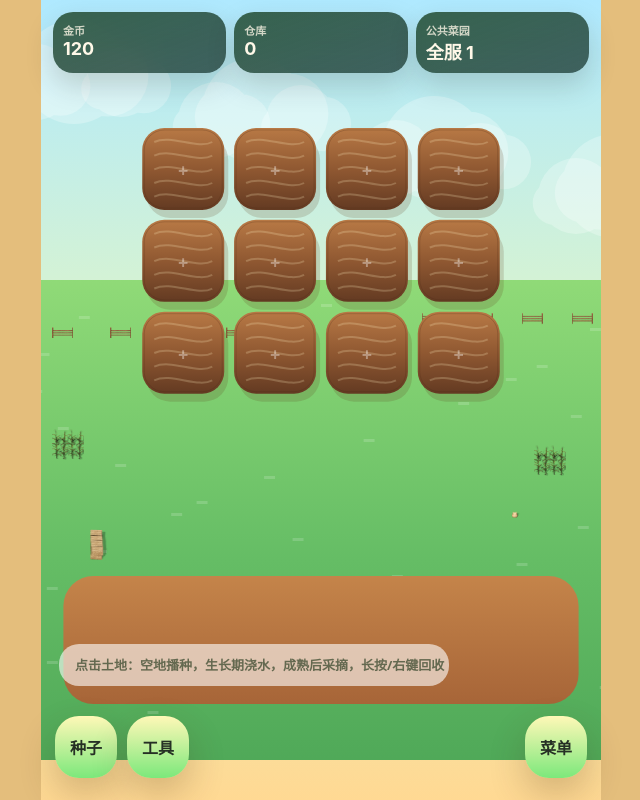
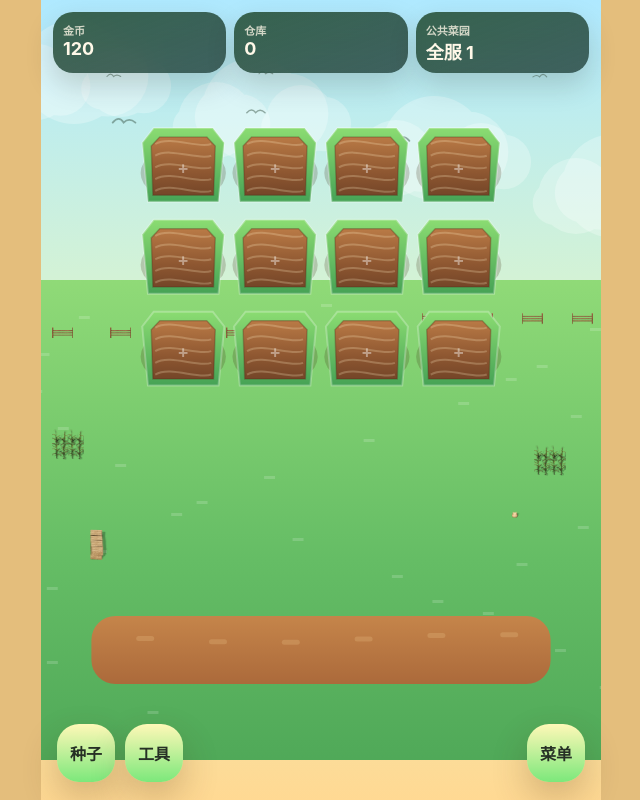
Before and after one commit to magao520/nianshou, a plain HTML site: page index.html in a window 1280 px wide. Both pictures are taken after a click on the button "进入菜园". Shown: the whole page, without its empty margins (319-959 px from the left). Drawn offline with Linux system fonts and the light colour scheme.

Commit message:
fix(farm): improve embedded plots and sky details

```diff
--- a/index.html
+++ b/index.html
@@ -6,8 +6,8 @@
     <meta name="theme-color" content="#f6dca8" />
     <title>云上菜园 · 联机种菜系统</title>
     <link rel="icon" href="./assets/icon.svg" type="image/svg+xml" />
-    <link rel="manifest" href="./manifest.webmanifest?v=35" />
-    <link rel="stylesheet" href="./src/styles.css?v=35" />
+    <link rel="manifest" href="./manifest.webmanifest?v=36" />
+    <link rel="stylesheet" href="./src/styles.css?v=36" />
   </head>
   <body>
     <main id="app">
@@ -91,6 +91,6 @@
 
     </main>
 
-    <script type="module" src="./src/game.js?v=35"></script>
+    <script type="module" src="./src/game.js?v=36"></script>
   </body>
 </html>
--- a/src/game.js
+++ b/src/game.js
@@ -2,6 +2,7 @@ const $ = (selector) => document.querySelector(selector);
 const clamp = (value, min, max) => Math.max(min, Math.min(max, value));
 const now = () => Date.now();
 const uid = () => `${Date.now().toString(36)}-${Math.random().toString(36).slice(2, 8)}`;
+const TAU = Math.PI * 2;
 
 const canvas = $("#farmCanvas");
 const ctx = canvas.getContext("2d", { alpha: false });
@@ -556,6 +557,7 @@ function draw() {
   ctx.fillStyle = sky;
   ctx.fillRect(0, 0, w, h);
   drawClouds(w);
+  drawBirds(w, h);
   drawFarmBase(w, h);
   drawPlots(w, h);
   drawParticles();
@@ -576,6 +578,29 @@ function drawClouds(w) {
   ctx.restore();
 }
 
+function drawBirds(w, h) {
+  ctx.save();
+  ctx.strokeStyle = "rgba(58, 86, 72, 0.48)";
+  ctx.lineWidth = 2;
+  ctx.lineCap = "round";
+  for (let i = 0; i < 7; i += 1) {
+    const speed = 18 + i * 2.4;
+    const x = ((t * speed + i * 123) % (w + 140)) - 70;
+    const y = 76 + Math.sin(t * 0.8 + i) * 10 + (i % 3) * 28;
+    const s = 0.55 + (i % 3) * 0.18;
+    ctx.save();
+    ctx.translate(x, y);
+    ctx.scale(s, s);
+    ctx.beginPath();
+    ctx.moveTo(-12, 0);
+    ctx.quadraticCurveTo(-5, -7 - Math.sin(t * 5 + i) * 2, 0, 0);
+    ctx.quadraticCurveTo(6, -7 + Math.sin(t * 5 + i) * 2, 13, 0);
+    ctx.stroke();
+    ctx.restore();
+  }
+  ctx.restore();
+}
+
 function drawFarmBase(w, h) {
   ctx.save();
   ctx.translate(w / 2, h * 0.54);
@@ -592,11 +617,15 @@ function drawFarmBase(w, h) {
     ctx.fillRect(x, y, 11, 3);
   }
   drawFarmDecoration(w, h);
-  const path = ctx.createLinearGradient(0, h * 0.16, 0, h * 0.34);
+  const path = ctx.createLinearGradient(0, h * 0.22, 0, h * 0.33);
   path.addColorStop(0, "#c8884c");
   path.addColorStop(1, "#a76538");
   ctx.fillStyle = path;
-  roundRect(-w * 0.46, h * 0.18, w * 0.92, h * 0.16, 30, true);
+  roundRect(-w * 0.41, h * 0.23, w * 0.82, h * 0.085, 24, true);
+  ctx.fillStyle = "rgba(255, 229, 167, .18)";
+  for (let i = 0; i < 6; i += 1) {
+    roundRect(-w * 0.33 + i * w * 0.13, h * 0.255 + Math.sin(i) * 4, 18, 5, 5, true);
+  }
   ctx.restore();
 }
 
@@ -619,7 +648,7 @@ function drawFarmDecoration(w, h) {
 function drawPlots(w, h) {
   if (!player) return;
   const cols = 4;
-  const size = Math.min((w - 42) / cols, 82);
+  const size = Math.max(58, Math.min((w - 42) / cols, 82));
   const gap = Math.min(10, size * 0.12);
   const rows = Math.ceil(12 / cols);
   const totalW = cols * size + (cols - 1) * gap;
@@ -637,38 +666,74 @@ function drawPlots(w, h) {
 function drawPlot(plot, x, y, size, index) {
   ctx.save();
   ctx.translate(x, y);
-  ctx.fillStyle = "rgba(95,55,25,.18)";
-  roundRect(4, 8, size, size, 24, true);
-  const soil = ctx.createLinearGradient(0, 0, 0, size);
+  const skew = size * 0.14;
+  const lip = [
+    [skew, 0],
+    [size - skew, 0],
+    [size, size * 0.18],
+    [size - size * 0.07, size - size * 0.1],
+    [size * 0.07, size - size * 0.1],
+    [0, size * 0.18],
+  ];
+  const soilPoly = [
+    [skew + 6, 9],
+    [size - skew - 6, 9],
+    [size - 9, size * 0.22],
+    [size - size * 0.13, size - size * 0.18],
+    [size * 0.13, size - size * 0.18],
+    [9, size * 0.22],
+  ];
+  ctx.fillStyle = "rgba(67, 49, 21, .22)";
+  ctx.beginPath();
+  ctx.ellipse(size / 2, size * 0.55, size * 0.52, size * 0.34, 0, 0, TAU);
+  ctx.fill();
+  const lipGrad = ctx.createLinearGradient(0, 0, 0, size);
+  lipGrad.addColorStop(0, "#8bdc72");
+  lipGrad.addColorStop(1, "#3e9c52");
+  ctx.fillStyle = lipGrad;
+  drawPoly(lip, true);
+  ctx.strokeStyle = "rgba(255,255,255,.26)";
+  ctx.lineWidth = 2;
+  drawPoly(lip, false);
+  const innerShade = ctx.createLinearGradient(0, 6, 0, size);
+  innerShade.addColorStop(0, "rgba(44, 28, 12, .36)");
+  innerShade.addColorStop(0.22, "rgba(44, 28, 12, .08)");
+  innerShade.addColorStop(1, "rgba(0, 0, 0, 0)");
+  ctx.fillStyle = innerShade;
+  drawPoly(soilPoly, true);
+  const soil = ctx.createLinearGradient(0, 10, 0, size);
   soil.addColorStop(0, "#b87945");
-  soil.addColorStop(0.52, "#8e5731");
+  soil.addColorStop(0.48, "#8e5731");
   soil.addColorStop(1, "#633a22");
   ctx.fillStyle = soil;
-  roundRect(0, 0, size, size, 22, true);
-  ctx.strokeStyle = "rgba(255,239,195,.22)";
+  drawPoly(soilPoly, true);
+  ctx.save();
+  clipPoly(soilPoly);
+  ctx.strokeStyle = "rgba(255,239,195,.24)";
   ctx.lineWidth = 2;
   for (let k = 0; k < 5; k += 1) {
     ctx.beginPath();
-    ctx.moveTo(12, 14 + k * size / 6);
-    ctx.bezierCurveTo(size * 0.35, 6 + k * size / 6, size * 0.68, 22 + k * size / 6, size - 12, 14 + k * size / 6);
+    ctx.moveTo(13, 16 + k * size / 7);
+    ctx.bezierCurveTo(size * 0.34, 7 + k * size / 7, size * 0.68, 21 + k * size / 7, size - 13, 16 + k * size / 7);
     ctx.stroke();
   }
-  ctx.strokeStyle = "rgba(77,43,24,.24)";
-  ctx.lineWidth = 1;
-  roundRect(2, 2, size - 4, size - 4, 20, false);
+  ctx.restore();
+  ctx.strokeStyle = "rgba(77,43,24,.28)";
+  ctx.lineWidth = 1.5;
+  drawPoly(soilPoly, false);
   if (plot.crop) drawCrop(plot, size);
   else {
-    ctx.fillStyle = "rgba(255,255,255,.38)";
+    ctx.fillStyle = "rgba(255,255,255,.42)";
     ctx.font = `900 ${Math.max(18, size * 0.22)}px system-ui`;
     ctx.textAlign = "center";
-    ctx.fillText("+", size / 2, size / 2 + 8);
+    ctx.fillText("+", size / 2, size * 0.48 + 8);
   }
   const p = cropProgress(plot);
   if (plot.crop) {
-    ctx.fillStyle = "rgba(0,0,0,.2)";
-    roundRect(10, size - 14, size - 20, 7, 8, true);
+    ctx.fillStyle = "rgba(0,0,0,.18)";
+    roundRect(13, size - 16, size - 26, 6, 8, true);
     ctx.fillStyle = p >= 1 ? "#fff279" : "#78e06f";
-    roundRect(10, size - 14, (size - 20) * p, 7, 8, true);
+    roundRect(13, size - 16, (size - 26) * p, 6, 8, true);
   }
   ctx.restore();
 }
@@ -767,13 +832,14 @@ function drawCropShape(type, leaf, fruit, p) {
 
 function drawHudHint(w, h) {
   if (!player) return;
+  if (t > 7) return;
   ctx.save();
-  ctx.globalAlpha = 0.75;
+  ctx.globalAlpha = Math.min(0.7, (7 - t) / 2);
   ctx.fillStyle = "rgba(255,255,255,.8)";
-  roundRect(18, h - 156, Math.min(w - 36, 390), 42, 20, true);
+  roundRect(18, h - 142, Math.min(w - 36, 390), 36, 18, true);
   ctx.fillStyle = "#3b4a2f";
-  ctx.font = "800 13px system-ui";
-  ctx.fillText("点击土地：空地播种，生长期浇水，成熟后采摘，长按/右键回收", 34, h - 130);
+  ctx.font = "800 12px system-ui";
+  ctx.fillText("点击土地播种/浇水/采摘，长按回收", 34, h - 119);
   ctx.restore();
 }
 
@@ -782,6 +848,21 @@ function roundRect(x, y, w, h, r, fill) {
   ctx.roundRect(x, y, w, h, r);
   if (fill) ctx.fill();
   else ctx.stroke();
+}
+
+function drawPoly(points, fill) {
+  ctx.beginPath();
+  points.forEach(([x, y], i) => i ? ctx.lineTo(x, y) : ctx.moveTo(x, y));
+  ctx.closePath();
+  if (fill) ctx.fill();
+  else ctx.stroke();
+}
+
+function clipPoly(points) {
+  ctx.beginPath();
+  points.forEach(([x, y], i) => i ? ctx.lineTo(x, y) : ctx.moveTo(x, y));
+  ctx.closePath();
+  ctx.clip();
 }
 
 function blob(x, y, r, alpha = 1) {
@@ -799,7 +880,7 @@ function plotScreen(index) {
   const w = canvas.clientWidth;
   const h = canvas.clientHeight;
   const cols = 4;
-  const size = Math.min((w - 42) / cols, 82);
+  const size = Math.max(58, Math.min((w - 42) / cols, 82));
   const gap = Math.min(10, size * 0.12);
   const totalW = cols * size + (cols - 1) * gap;
   const startX = (w - totalW) / 2;
@@ -816,7 +897,7 @@ function hitPlot(clientX, clientY) {
   const w = canvas.clientWidth;
   const h = canvas.clientHeight;
   const cols = 4;
-  const size = Math.min((w - 42) / cols, 82);
+  const size = Math.max(58, Math.min((w - 42) / cols, 82));
   const gap = Math.min(10, size * 0.12);
   const totalW = cols * size + (cols - 1) * gap;
   const startX = (w - totalW) / 2;
--- a/src/styles.css
+++ b/src/styles.css
@@ -297,7 +297,7 @@ h1 {
   position: absolute;
   left: 12px;
   right: 12px;
-  bottom: calc(88px + env(safe-area-inset-bottom));
+  bottom: calc(92px + env(safe-area-inset-bottom));
   z-index: 4;
   display: flex;
   gap: 8px;
@@ -388,9 +388,9 @@ h1 {
 .floating-toggle {
   position: absolute;
   z-index: 7;
-  width: 62px;
-  height: 62px;
-  border-radius: 24px;
+  width: 58px;
+  height: 58px;
+  border-radius: 22px;
   color: #263025;
   background: linear-gradient(180deg, #fff8b7, #7ce87b);
   box-shadow: 0 16px 36px rgba(77, 48, 18, 0.24);
@@ -398,25 +398,25 @@ h1 {
 }
 
 .seed-toggle {
-  left: 14px;
-  bottom: calc(22px + env(safe-area-inset-bottom));
+  left: 16px;
+  bottom: calc(18px + env(safe-area-inset-bottom));
 }
 
 .tool-toggle {
-  left: 86px;
-  bottom: calc(22px + env(safe-area-inset-bottom));
+  left: 84px;
+  bottom: calc(18px + env(safe-area-inset-bottom));
 }
 
 .menu-toggle {
-  right: 14px;
-  bottom: calc(22px + env(safe-area-inset-bottom));
+  right: 16px;
+  bottom: calc(18px + env(safe-area-inset-bottom));
 }
 
 .action-tray {
   position: absolute;
   left: 12px;
   right: 12px;
-  bottom: calc(88px + env(safe-area-inset-bottom));
+  bottom: calc(92px + env(safe-area-inset-bottom));
   z-index: 6;
   display: grid;
   grid-template-columns: repeat(3, 1fr);
@@ -450,7 +450,7 @@ h1 {
   position: absolute;
   left: 10px;
   right: 10px;
-  bottom: calc(88px + env(safe-area-inset-bottom));
+  bottom: calc(92px + env(safe-area-inset-bottom));
   z-index: 8;
   max-height: min(72vh, 680px);
   display: grid;
```
Also changed, not shown: sw.js (+4 -4 lines).
